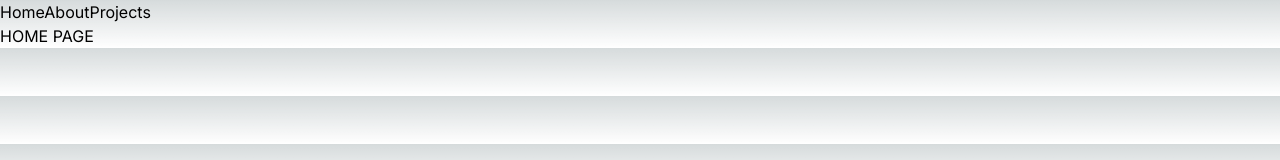
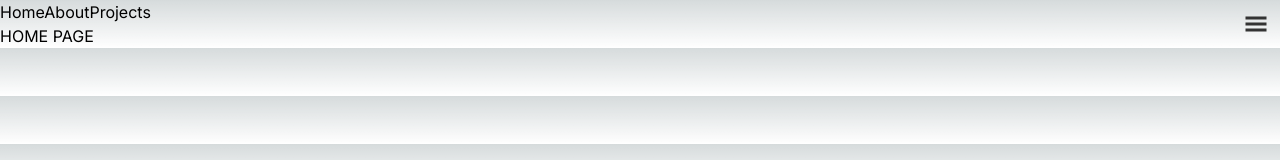
Before and after one commit to MarcoFz7/MyWebPortfolio, a Next.js app: page / in a window 1280 px wide. Shown: the top 160 px of the page. Built offline with nearby package versions, Linux system fonts and the light colour scheme.

Commit message:
#comment Adding side bar component for navigation porpuses. This component uses headlessui (INCOMPLETE)

```diff
--- /dev/null
+++ b/app/components/sidenavbar/sidenavbar.css
@@ -0,0 +1,50 @@
+.disclosureBtn {
+    position: absolute;
+    top: 4px;
+    right: 4px;
+    display: inline-flex;
+    align-items: center;
+    justify-content: center;
+    border-radius: 0.375rem;
+    padding: 0.5rem;
+    color: #333;
+    transition: color 0.3s, background-color 0.3s;
+    cursor: default;
+}
+
+.disclosureBtnFocused {
+    position: absolute;
+    top: 4px;
+    right: 4px;
+    display: inline-flex;
+    align-items: center;
+    justify-content: center;
+    border-radius: 0.375rem;
+    padding: 0.5rem;
+    transition: color 0.3s, background-color 0.3s;
+    outline: none;
+    box-shadow: 0 0 0 2px #333;
+    background-color: #333 !important;
+    color: #333;
+    cursor: default;
+}
+
+.menuBtn {
+    display: block;
+    height: 1.5rem;
+    width: 1.5rem;
+    color: #333;
+    cursor: pointer !important;
+}
+
+.menuBtnFocused {
+    display: block;
+    height: 1.5rem;
+    width: 1.5rem;
+    fill: #fff;
+    cursor: pointer !important;
+}
+
+.menuBtn:hover {
+    fill: #fff;
+}
--- /dev/null
+++ b/app/components/sidenavbar/sidenavbar.tsx
@@ -0,0 +1,62 @@
+"use client"
+
+import './sidenavbar.css'
+import { Disclosure } from '@headlessui/react';
+import Link from 'next/link';
+import React, { useState, useEffect, useRef } from 'react';
+import { GiHamburgerMenu } from 'react-icons/gi'
+
+/**
+ * Hook that alerts clicks outside of the passed ref
+ */
+function useOutsideAlerter(ref: any, handleOutsideClick: any) {
+    useEffect(() => {
+      /**
+       * Alert if clicked on outside of element
+       */
+      function handleClickOutside(event: any) {
+        if (ref.current && !ref.current.contains(event.target)) {
+          handleOutsideClick();
+        }
+      }
+      // Bind the event listener
+      document.addEventListener("mousedown", handleClickOutside);
+      return () => {
+        // Unbind the event listener on clean up
+        document.removeEventListener("mousedown", handleClickOutside);
+      };
+    }, [ref, handleOutsideClick]);
+  }
+
+export default function SideNavBar() {
+    const disclosureBtnRef = useRef(null);
+
+    const [isMenuBtnFocused, setIsMenuBtnFocused] = useState(false);
+    const [isDisclosureBtnFocused, setIsDisclosureBtnFocused] = useState(false);
+
+
+    const handleMenuBtnFocused = () => {
+        setIsMenuBtnFocused(!isMenuBtnFocused);
+        setIsDisclosureBtnFocused(!isDisclosureBtnFocused);
+    }
+
+    const handleOutsideClick = () => {
+        setIsMenuBtnFocused(false);
+        setIsDisclosureBtnFocused(false);
+    }
+
+    useOutsideAlerter(disclosureBtnRef, handleOutsideClick);
+
+    return (
+        <div>
+            <Disclosure as="nav">
+                <Disclosure.Button className ={isMenuBtnFocused ? "disclosureBtnFocused" : "disclosureBtn"} ref={disclosureBtnRef}>
+                    <GiHamburgerMenu className={isMenuBtnFocused ? "menuBtnFocused" : "menuBtn"} aria-hidden="true" onClick={handleMenuBtnFocused}/>
+                </Disclosure.Button>
+            </Disclosure>
+            <Link href="/">Home</Link>
+            <Link href="/about">About</Link>
+            <Link href="/projects">Projects</Link>
+        </div>
+    )
+}
--- a/app/layout.tsx
+++ b/app/layout.tsx
@@ -2,6 +2,7 @@ import './globals.css'
 import type { Metadata } from 'next'
 import { Inter } from 'next/font/google'
 import NavBar from './components/navbar/navbar'
+import SideNavBar from './components/sidenavbar/sidenavbar'
 
 const inter = Inter({ subsets: ['latin'] })
 
@@ -18,7 +19,8 @@ export default function RootLayout({
   return (
     <html lang="en">
       <body className={inter.className}>
-        <NavBar/>
+        {/* <NavBar/> */}
+        <SideNavBar/>
         {children}
       </body>
     </html>
```
Also changed, not shown: package.json (+6 -3 lines), 1 other file (tests, documents, lock files or other folders).
